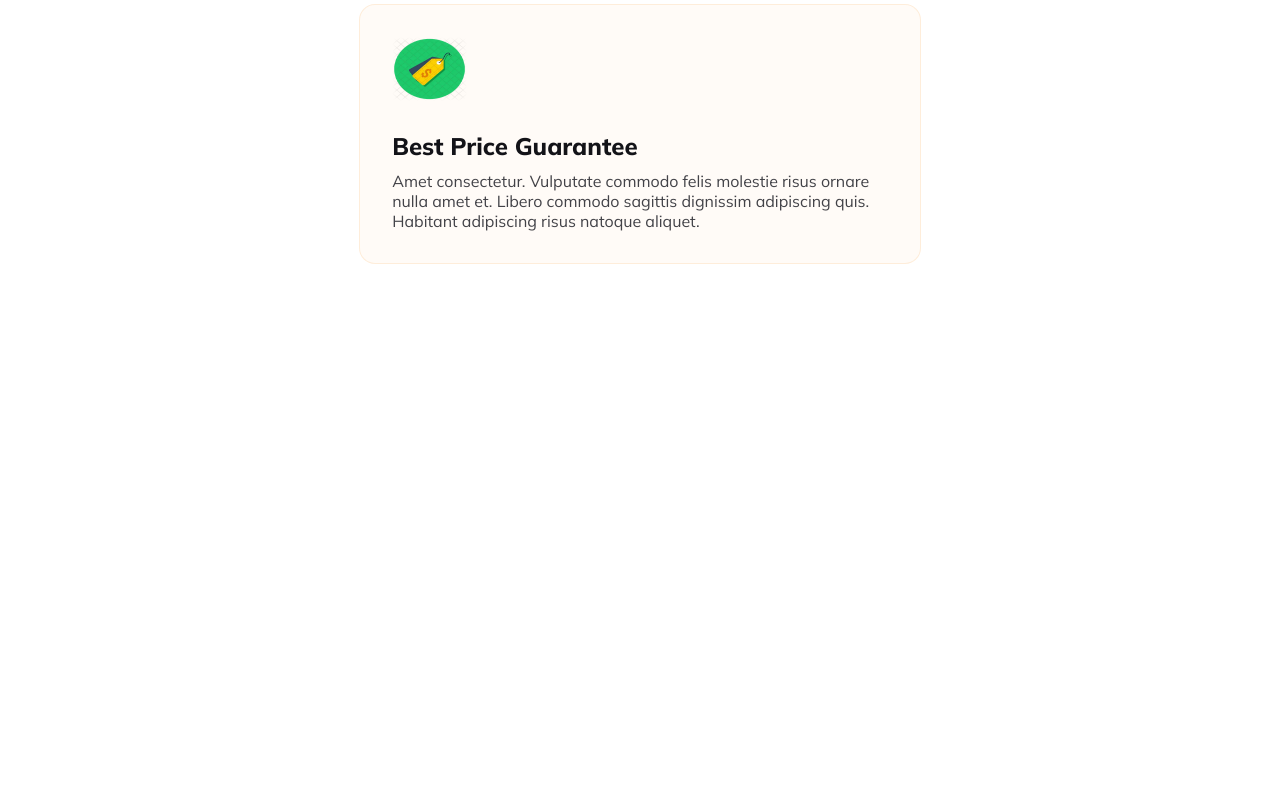
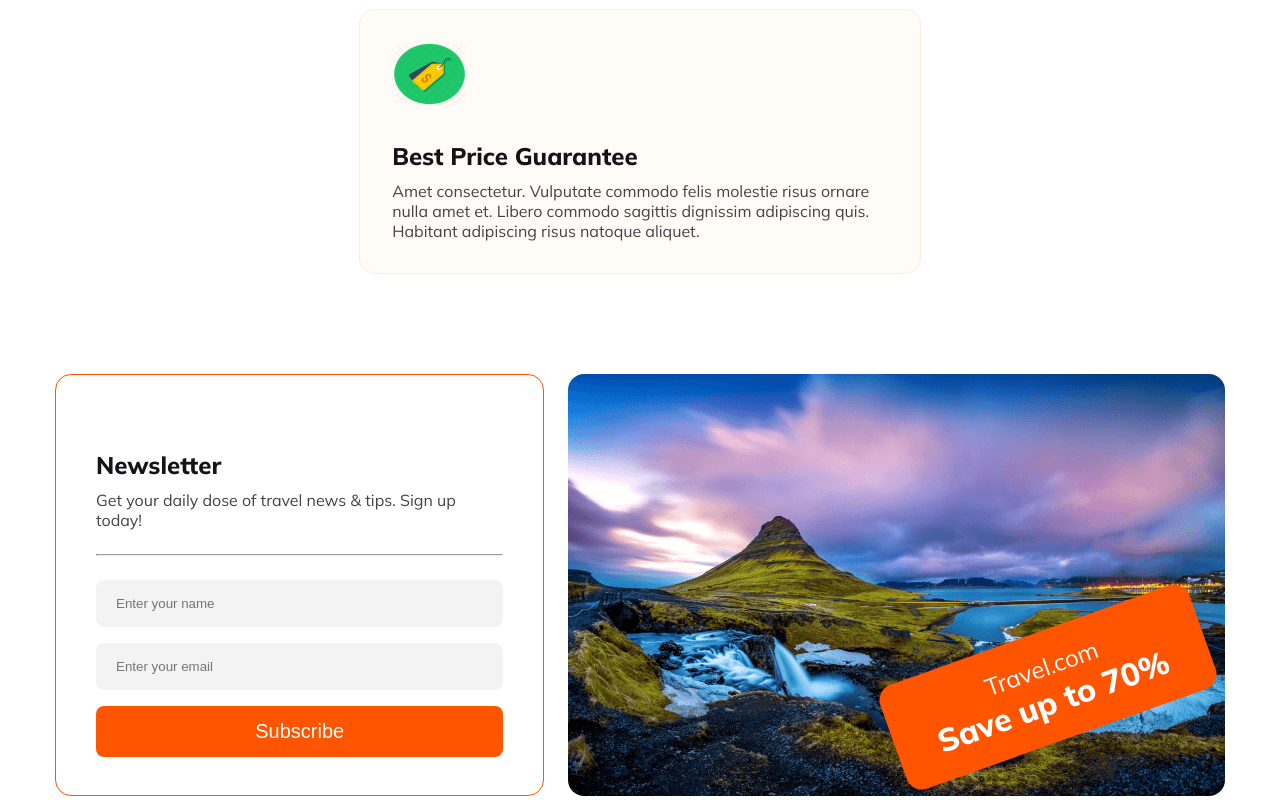
Before and after one commit to kamrul565/assignment-two, a plain HTML site: page index.html in a window 1280 px wide. Shown: the part 3109-3909 px from the top of the page. Before the commit the page ends 3373 px from the top, so only its background shows below. Drawn offline with Linux system fonts and the light colour scheme.

Commit message:
main almost done

```diff
--- a/index.html
+++ b/index.html
@@ -172,7 +172,27 @@
             </div>
         </div>
         <section>
-
+            <div class="container">
+                <div class="travel-offer-subscribe">
+                    <div class="subscrive">
+                        <p class="small-heading">Newsletter</p>
+                        <p class="basic-font-color">Get your daily dose of travel news & tips. Sign up today!</p>
+                        <hr>
+                        <form>
+                            <input class="form-style" type="text" name="" id="" placeholder="Enter your name">
+                            <input class="form-style" type="email" name="" id="" placeholder="Enter your email">
+                            <button class="btn-clasic">Subscribe</button>
+                        </form>
+                    </div>
+                    <div class="travel-offer">
+                        <img src="./Images/abrod.png" alt="">
+                        <div class="offer-part">
+                            <p class="travel-site">Travel.com</p>
+                            <p class="offer-70">Save up to 70%</p>
+                        </div>
+                    </div>
+                </div>
+            </div>
         </section>
     </main>
     <footer></footer>
--- a/styles/responseive.css
+++ b/styles/responseive.css
@@ -128,7 +128,39 @@
         height: 48px;
         /* border: 2px solid red; */
     }
+    .travel-offer-subscribe {
+        flex-direction: column;
+        gap: 24px;
+        margin-top: 36px;
 
+    }
+
+    .subscrive {
+
+        width: 100%;
+
+    }
+
+    .travel-offer {
+        width: 100%;
+    }
+    .travel-site {
+        font-size: 15.8px;
+
+    }
+
+    .offer-70 {
+
+        font-size: 21px;
+
+    }
+
+    .offer-part {
+
+        left: 45%;
+        bottom: 8%;
+
+    }
 
 
 }
--- a/styles/style.css
+++ b/styles/style.css
@@ -340,7 +340,7 @@ single-place img {
     color: #131318;
     font-size: 24px;
     font-weight: 800;
-    margin-top: 30px;
+    margin-top: 35px;
     margin-bottom: 10px;
 }
 
@@ -353,3 +353,88 @@ single-place img {
     width: 15%;
     height: 100%;
 }
+
+.travel-offer-subscribe {
+    display: flex;
+    gap: 24px;
+    margin-top: 100px;
+
+}
+
+.subscrive {
+    height: 422px;
+    width: 43%;
+    border: 1px solid #FF5400;
+    padding: 40px;
+    border-radius: 16px;
+
+}
+
+.travel-offer {
+    height: 422px;
+    width: 58%;
+    /* border: 2px solid blue; */
+    position: relative;
+
+}
+
+.travel-offer img {
+    width: 100%;
+    height: 100%;
+    object-fit: cover;
+    border-radius: 16px;
+}
+
+.subscrive form {
+    display: flex;
+    flex-direction: column;
+    gap: 16px;
+    margin-top: 24px;
+}
+
+
+.form-style {
+    border-radius: 8px;
+    background: rgba(19, 19, 24, 0.05);
+    border: none;
+    padding-top: 16px;
+    padding-left: 20px;
+    padding-bottom: 16px;
+}
+
+hr {
+    background: rgba(19, 19, 24, 0.10);
+    margin-top: 24px;
+    margin-bottom: 24px;
+}
+
+.offer-part {
+    border-radius: 16px;
+    background: #FF5400;
+    width: 50%;
+    height: 110px;
+    display: flex;
+    flex-direction: column;
+    justify-content: center;
+    align-items: center;
+    transform: rotate(-19.628deg);
+    position: absolute;
+    left: 48%;
+    bottom: 13%;
+
+}
+
+.travel-site {
+    color: #FFF;
+    text-align: center;
+    font-size: 24px;
+
+}
+
+.offer-70 {
+    color: #FFF;
+    font-family: Mulish;
+    font-size: 32px;
+    text-align: center;
+    font-weight: 800;
+}
```
Also changed, not shown: Images/abrod.png (renamed from Images/Rectangle 8 (1).png).
